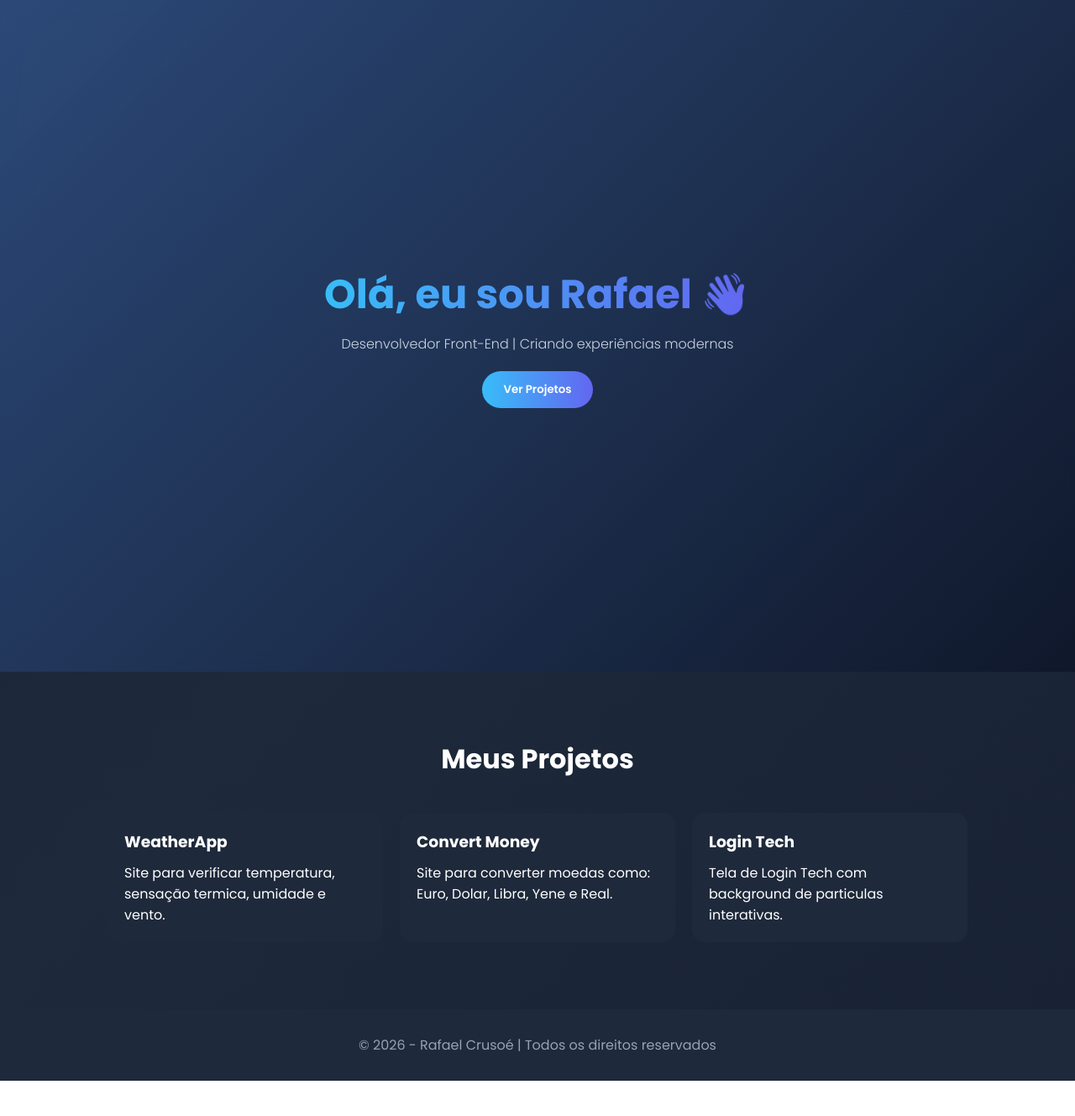
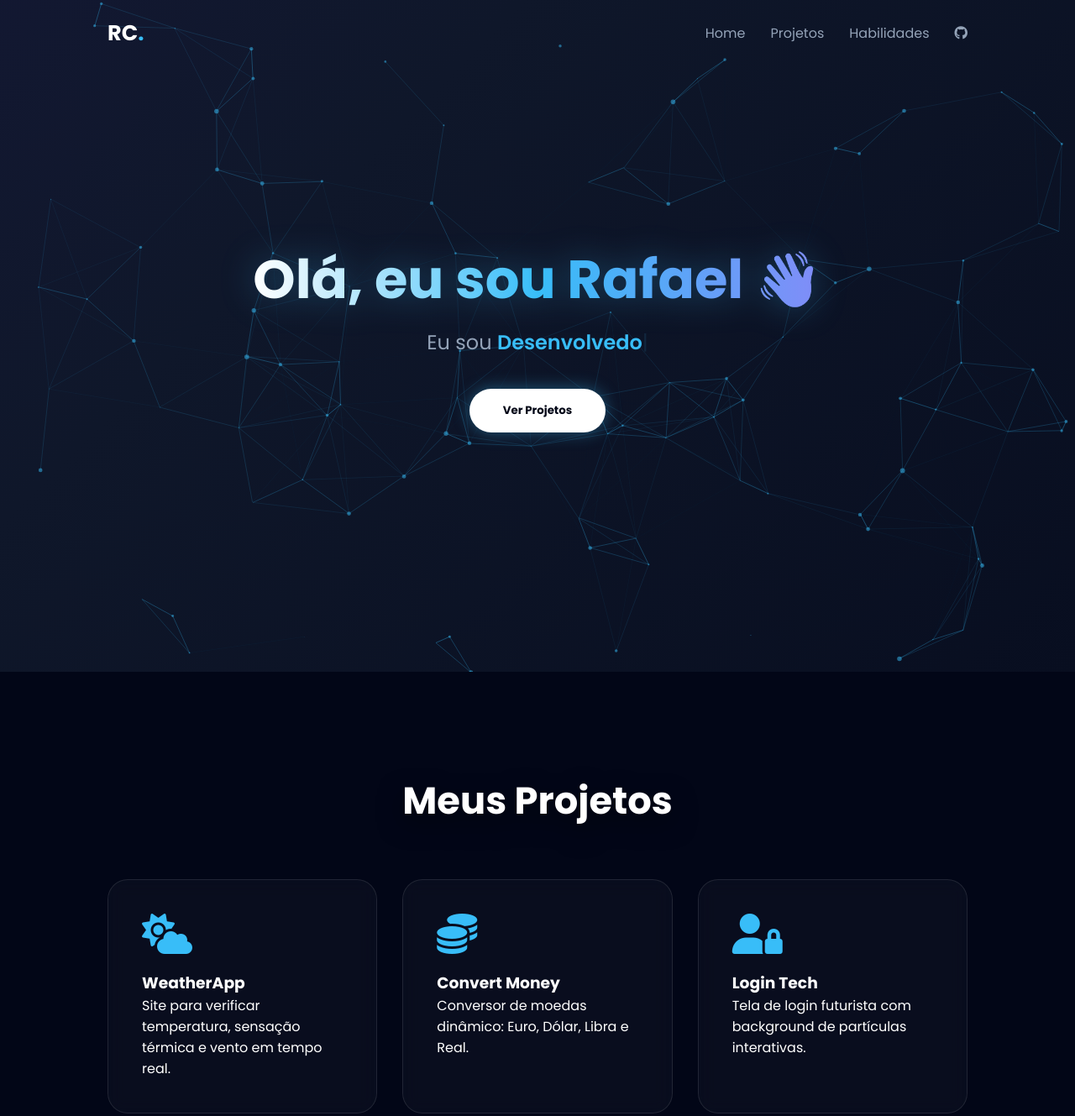
Before and after one commit to rafaelcrusoe-max/fullstack, a plain HTML site: page index.html in a window 1280 px wide. Shown: the top 1329 px of the page at 84% size. Before the commit the page ends 1287 px from the top, so only its background shows below. Drawn offline with nearby package versions, Linux system fonts and the light colour scheme.

Commit message:
atualizacao braba

```diff
--- a/index.html
+++ b/index.html
@@ -3,16 +3,27 @@
 <head>
     <meta charset="UTF-8">
     <meta name="viewport" content="width=device-width, initial-scale=1.0">
-<title>Meu Portfólio</title>
+    <title>Rafael Crusoé | Portfólio</title>
     <link href="https://fonts.googleapis.com/css2?family=Poppins:wght@300;400;600;700&display=swap" rel="stylesheet">
+    <link rel="stylesheet" href="https://cdnjs.cloudflare.com/ajax/libs/font-awesome/6.5.1/css/all.min.css">
     <link rel="stylesheet" href="style.css">
 </head>
+<body>
+    <div id="particles-js"></div>
 
-<body>
+    <nav id="navbar">
+        <div class="logo">RC<span>.</span></div>
+        <ul class="nav-links">
+            <li><a href="#">Home</a></li>
+            <li><a href="#projetos">Projetos</a></li>
+            <li><a href="#skills">Habilidades</a></li>
+            <li><a href="https://github.com/rafaelcrusoe" target="_blank"><i class="fab fa-github"></i></a></li>
+        </ul>
+    </nav>
 
     <header>
         <h1>Olá, eu sou Rafael 👋</h1>
-    <p>Desenvolvedor Front-End | Criando experiências modernas</p>
+        <p class="typing-container">Eu sou <span id="typing-text"></span><span class="cursor">|</span></p>
         <button class="btn" onclick="scrollToProjects()">Ver Projetos</button>
     </header>
 
@@ -20,23 +31,39 @@
         <h2>Meus Projetos</h2>
         <div class="projects">
             <div class="card">
+                <i class="fas fa-cloud-sun icon-project"></i>
                 <h3>WeatherApp</h3>
-            <p>Site para verificar temperatura, sensação termica, umidade e vento.</p>
+                <p>Site para verificar temperatura, sensação térmica e vento em tempo real.</p>
             </div>
             <div class="card">
+                <i class="fas fa-coins icon-project"></i>
                 <h3>Convert Money</h3>
-            <p>Site para converter moedas como: Euro, Dolar, Libra, Yene e Real.</p>
+                <p>Conversor de moedas dinâmico: Euro, Dólar, Libra e Real.</p>
             </div>
             <div class="card">
+                <i class="fas fa-user-lock icon-project"></i>
                 <h3>Login Tech</h3>
-            <p>Tela de Login Tech com background de particulas interativas.</p>
+                <p>Tela de login futurista com background de partículas interativas.</p>
             </div>
+        </div>
+    </section>
+
+    <section id="skills">
+        <h2>Minhas Techs</h2>
+        <div class="skills-container">
+            <div class="skill-box"><i class="fab fa-html5"></i><span>HTML</span></div>
+            <div class="skill-box"><i class="fab fa-css3-alt"></i><span>CSS</span></div>
+            <div class="skill-box"><i class="fab fa-js"></i><span>JavaScript</span></div>
+            <div class="skill-box"><i class="fab fa-react"></i><span>React</span></div>
+            <div class="skill-box"><i class="fab fa-node-js"></i><span>Node.js</span></div>
         </div>
     </section>
 
     <footer>
         © 2026 - Rafael Crusoé | Todos os direitos reservados
     </footer>
+
+    <script src="https://cdn.jsdelivr.net/particles.js/2.0.0/particles.min.js"></script>
+    <script src="script.js"></script>
 </body>
-<script src="script.js"></script>
 </html>
--- a/script.js
+++ b/script.js
@@ -1,16 +1,102 @@
+// 1. Configuração do Typewriter (Efeito de Escrita)
+const textElement = document.getElementById("typing-text");
+const phrases = [
+    "Desenvolvedor FullStack",
+    "Estudante de Computação",
+    "Futuro do Brasil"
+];
+
+let phraseIndex = 0;
+let charIndex = 0;
+let isDeleting = false;
+let typeSpeed = 150;
+
+function typeEffect() {
+    const currentPhrase = phrases[phraseIndex];
+
+    if (isDeleting) {
+        textElement.textContent = currentPhrase.substring(0, charIndex - 1);
+        charIndex--;
+        typeSpeed = 50;
+    } else {
+        textElement.textContent = currentPhrase.substring(0, charIndex + 1);
+        charIndex++;
+        typeSpeed = 150;
+    }
+
+    if (!isDeleting && charIndex === currentPhrase.length) {
+        isDeleting = true;
+        typeSpeed = 2000;
+    } else if (isDeleting && charIndex === 0) {
+        isDeleting = false;
+        phraseIndex = (phraseIndex + 1) % phrases.length;
+        typeSpeed = 500;
+    }
+
+    setTimeout(typeEffect, typeSpeed);
+}
+
+// 2. Scroll suave para o botão
 function scrollToProjects() {
     document.getElementById("projetos").scrollIntoView({ behavior: "smooth" });
 }
 
-const cards = document.querySelectorAll('.card');
+// 3. Efeito da Navbar ao rolar
+window.addEventListener("scroll", function() {
+    const nav = document.querySelector("#navbar");
+    nav.classList.toggle("scrolled", window.scrollY > 50);
+});
 
+// 4. Intersection Observer para animações de entrada (Cards e Skills)
+const elements = document.querySelectorAll('.card, .skill-box');
 const observer = new IntersectionObserver(entries => {
-    entries.forEach(entry => {
+    entries.forEach((entry, index) => {
         if(entry.isIntersecting) {
-            entry.target.style.opacity = 1;
-            entry.target.style.transform = "translateY(0)";
+            setTimeout(() => {
+                entry.target.style.opacity = 1;
+                entry.target.style.transform = "translateY(0)";
+            }, index * 150);
         }
     });
-}, { threshold: 0.3 });
+}, { threshold: 0.1 });
 
-cards.forEach(card => observer.observe(card));
+elements.forEach(el => observer.observe(el));
+
+// 5. Inicialização de tudo ao carregar a página
+window.onload = function() {
+    // Inicia o efeito de escrita
+    typeEffect();
+
+    // Inicia as partículas
+    particlesJS("particles-js", {
+        "particles": {
+            "number": { "value": 80, "density": { "enable": true, "value_area": 800 } },
+            "color": { "value": "#38bdf8" },
+            "shape": { "type": "circle" },
+            "opacity": { "value": 0.5 },
+            "size": { "value": 3, "random": true },
+            "line_linked": {
+                "enable": true,
+                "distance": 150,
+                "color": "#38bdf8",
+                "opacity": 0.4,
+                "width": 1
+            },
+            "move": {
+                "enable": true,
+                "speed": 2,
+                "direction": "none",
+                "out_mode": "out"
+            }
+        },
+        "interactivity": {
+            "detect_on": "canvas",
+            "events": {
+                "onhover": { "enable": true, "mode": "grab" },
+                "onclick": { "enable": true, "mode": "push" },
+                "resize": true
+            }
+        },
+        "retina_detect": true
+    });
+};
--- a/style.css
+++ b/style.css
@@ -6,104 +6,129 @@
 }
 
 body {
-    background: linear-gradient(-45deg, #0f172a, #1e293b, #0f172a, #1a1a40);
-    background-size: 400% 400%;
-    animation: gradientBG 12s ease infinite;
     color: white;
     scroll-behavior: smooth;
+    overflow-x: hidden;
+    background: #020617; /* Cor de segurança */
 }
 
+/* Camada de Partículas e Fundo */
+#particles-js {
+    position: fixed;
+    width: 100%;
+    height: 100%;
+    top: 0;
+    left: 0;
+    z-index: -1;
+    background: linear-gradient(-45deg, #020617, #0f172a, #1e1b4b, #0c4a6e);
+    background-size: 400% 400%;
+    animation: gradientBG 15s ease infinite;
+}
+
+/* Navbar */
+#navbar {
+    position: fixed;
+    top: 0;
+    width: 100%;
+    display: flex;
+    justify-content: space-between;
+    align-items: center;
+    padding: 20px 10%;
+    transition: 0.4s;
+    z-index: 1000;
+}
+
+#navbar.scrolled {
+    background: rgba(2, 6, 23, 0.8);
+    padding: 15px 10%;
+    backdrop-filter: blur(15px);
+    border-bottom: 1px solid rgba(56, 189, 248, 0.2);
+}
+
+.logo { font-size: 1.6rem; font-weight: 700; }
+.logo span { color: #38bdf8; }
+.nav-links { display: flex; list-style: none; gap: 30px; align-items: center; }
+.nav-links a { text-decoration: none; color: #94a3b8; transition: 0.3s; }
+.nav-links a:hover { color: #38bdf8; }
+
+/* Header e Efeito Typewriter */
 header {
     height: 100vh;
     display: flex;
     flex-direction: column;
     justify-content: center;
     align-items: center;
-    background: linear-gradient(
-        135deg,
-        rgba(49, 83, 137, 0.8),
-        rgba(15, 23, 42, 0.9)
-    );
-    backdrop-filter: blur(10px);
     text-align: center;
 }
+
 header h1 {
-    font-size: 3rem;
-    background: linear-gradient(90deg, #38bdf8, #6366f1);
-    background-clip: text;
+    font-size: 4rem;
+    font-weight: 800;
+    background: linear-gradient(to right, #fff, #38bdf8, #818cf8);
+    -webkit-background-clip: text;
     -webkit-text-fill-color: transparent;
+    filter: drop-shadow(0 0 20px rgba(56, 189, 248, 0.3));
 }
 
-header p {
+.typing-container {
+    font-size: 1.5rem;
+    color: #94a3b8;
     margin-top: 10px;
-    font-weight: 300;
-    color: #cbd5e1;
+    min-height: 1.6em;
 }
 
+#typing-text { color: #38bdf8; font-weight: 600; }
+.cursor { color: #38bdf8; animation: blink 0.8s infinite; }
+
+@keyframes blink { 0%, 100% { opacity: 1; } 50% { opacity: 0; } }
+
+/* Botão */
 .btn {
-    margin-top: 20px;
-    padding: 12px 25px;
-    border-radius: 30px;
+    margin-top: 35px;
+    padding: 16px 40px;
+    border-radius: 50px;
     border: none;
     cursor: pointer;
-    background: linear-gradient(90deg, #38bdf8, #6366f1);
-    color: white;
-    font-weight: 600;
-    transition: 0.3s;
+    background: #fff;
+    color: #020617;
+    font-weight: 700;
+    transition: 0.4s;
+    box-shadow: 0 0 20px rgba(56, 189, 248, 0.4);
 }
 
-.btn:hover {
-    transform: scale(1.1);
+.btn:hover { transform: translateY(-5px); box-shadow: 0 15px 30px rgba(56, 189, 248, 0.6); }
+
+/* Seções e Cards */
+section { padding: 120px 10%; }
+h2 { text-align: center; margin-bottom: 60px; font-size: 2.8rem; text-shadow: 0 10px 30px rgba(0,0,0,0.5); }
+
+.projects { display: grid; grid-template-columns: repeat(auto-fit, minmax(300px, 1fr)); gap: 30px; }
+
+.card {
+    background: rgba(255, 255, 255, 0.03);
+    backdrop-filter: blur(10px);
+    border: 1px solid rgba(255, 255, 255, 0.1);
+    padding: 40px;
+    border-radius: 24px;
+    transition: 0.5s;
+    opacity: 0;
+    transform: translateY(50px);
 }
 
-section {
-    padding: 80px 10%;
+.card:hover { transform: translateY(-15px); border-color: #38bdf8; background: rgba(255, 255, 255, 0.07); }
+
+.icon-project { font-size: 3rem; color: #38bdf8; margin-bottom: 20px; display: inline-block; }
+
+/* Skills */
+.skills-container { display: flex; justify-content: center; flex-wrap: wrap; gap: 25px; }
+.skill-box {
+    display: flex; flex-direction: column; align-items: center;
+    background: rgba(255, 255, 255, 0.03); padding: 25px; border-radius: 20px;
+    width: 120px; transition: 0.4s; opacity: 0; transform: translateY(30px);
 }
+.skill-box i { font-size: 2.8rem; color: #64748b; }
+.skill-box:hover { transform: translateY(-10px); border: 1px solid #38bdf8; color: #38bdf8; }
 
-h2 {
-    text-align: center;
-    margin-bottom: 40px;
-    font-size: 2rem;
-}
+footer { text-align: center; padding: 60px; background: #020617; color: #475569; }
 
-.projects {
-    display: grid;
-    grid-template-columns: repeat(auto-fit, minmax(250px, 1fr));
-    gap: 20px;
-}
-
-.card {
-    background: #1e293b;
-    padding: 20px;
-    border-radius: 15px;
-    transition: 0.3s;
-    opacity: 0;
-    transform: translateY(40px);
-}
-
-.card:hover {
-    transform: translateY(-10px);
-}
-
-.card h3 {
-    margin-bottom: 10px;
-}
-
-footer {
-    text-align: center;
-    padding: 30px;
-    background: #1e293b;
-    color: #94a3b8;
-}
-
-@keyframes gradientBG {
-    0% {
-        background-position: 0% 50%;
-    }
-    50% {
-        background-position: 100% 50%;
-    }
-    100% {
-        background-position: 0% 50%;
-    }
-}
+@keyframes gradientBG { 0% { background-position: 0% 50%; } 50% { background-position: 100% 50%; } 100% { background-position: 0% 50%; } }
```
Lines whose indentation alone changed are shown as unchanged.
